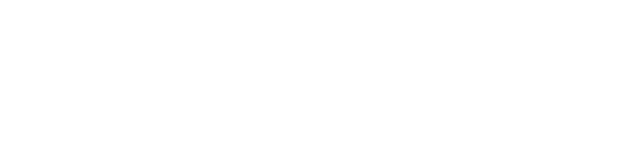
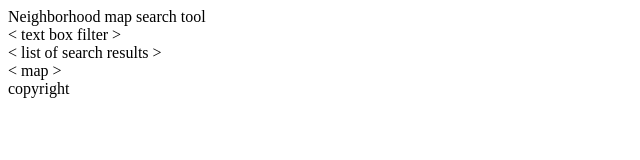
Before and after one commit to monish001/udacity-fend-neighborhood-map, a plain HTML site: page src/index.html in a window 1280 px wide. Shown: the whole page, without its empty margins (0-640 px from the left). Drawn offline with Linux system fonts and the light colour scheme.

Commit message:
Added basic html structure

```diff
--- a/src/index.html
+++ b/src/index.html
@@ -17,8 +17,17 @@
 
 
         <!-- Application content here -->
-        <!-- @todo -->
+        <header>Neighborhood map search tool</header>
+        <main class="app">
+            <aside class="app--side-bar">
+                <div class="app--filter">< text box filter ></div>
+                <div class="app--filter-list">< list of search results ></div>
+            </aside>
+            <section class="app--map">< map ></section>
+        </main>
+        <footer>copyright</footer>
 
+        <script src="https://cdnjs.cloudflare.com/ajax/libs/knockout/3.4.2/knockout-min.js"></script>
         <!-- Google Analytics @todo -->
         <!--<script>
             window.ga=function(){ga.q.push(arguments)};ga.q=[];ga.l=+new Date;
```
